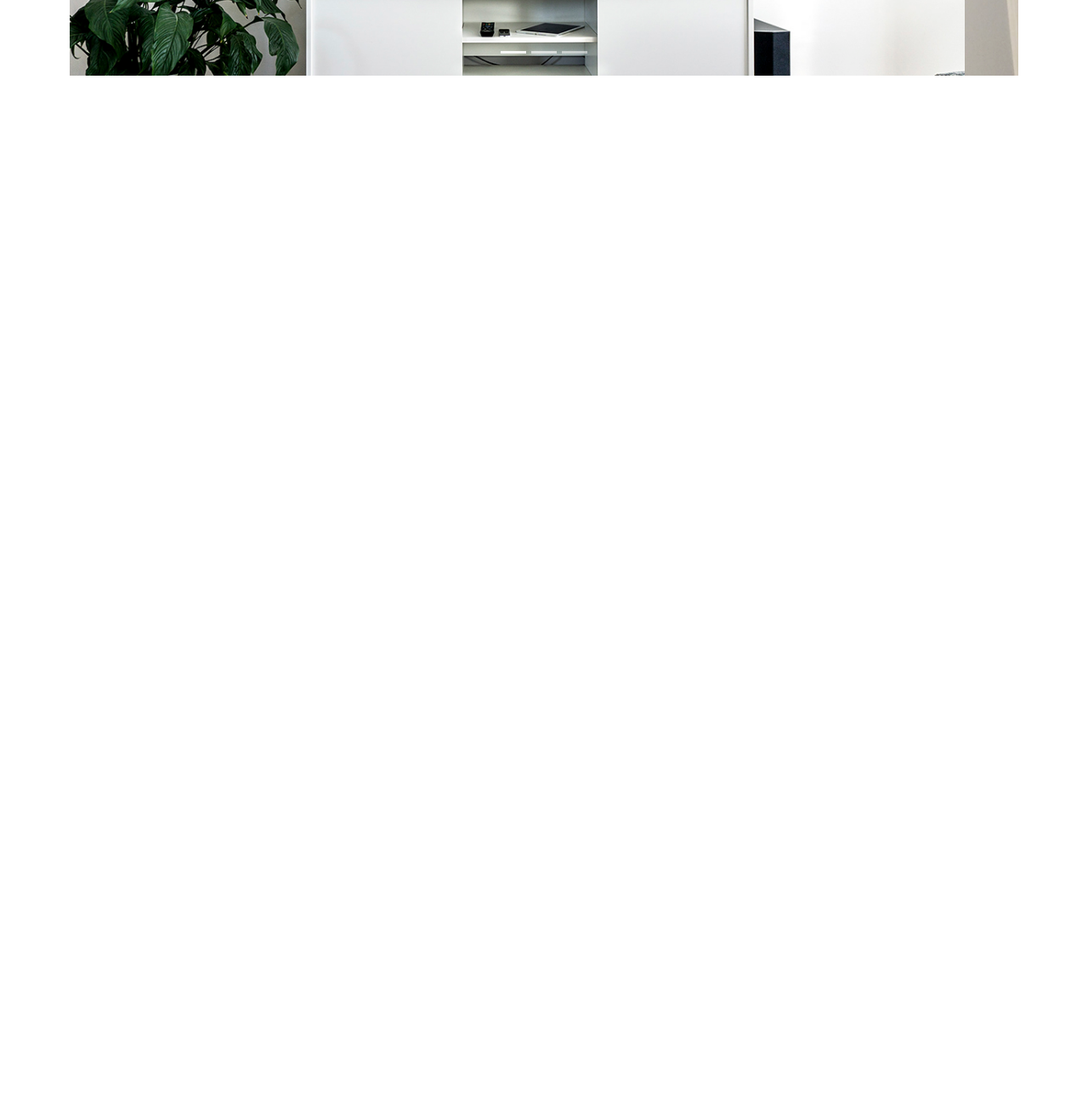
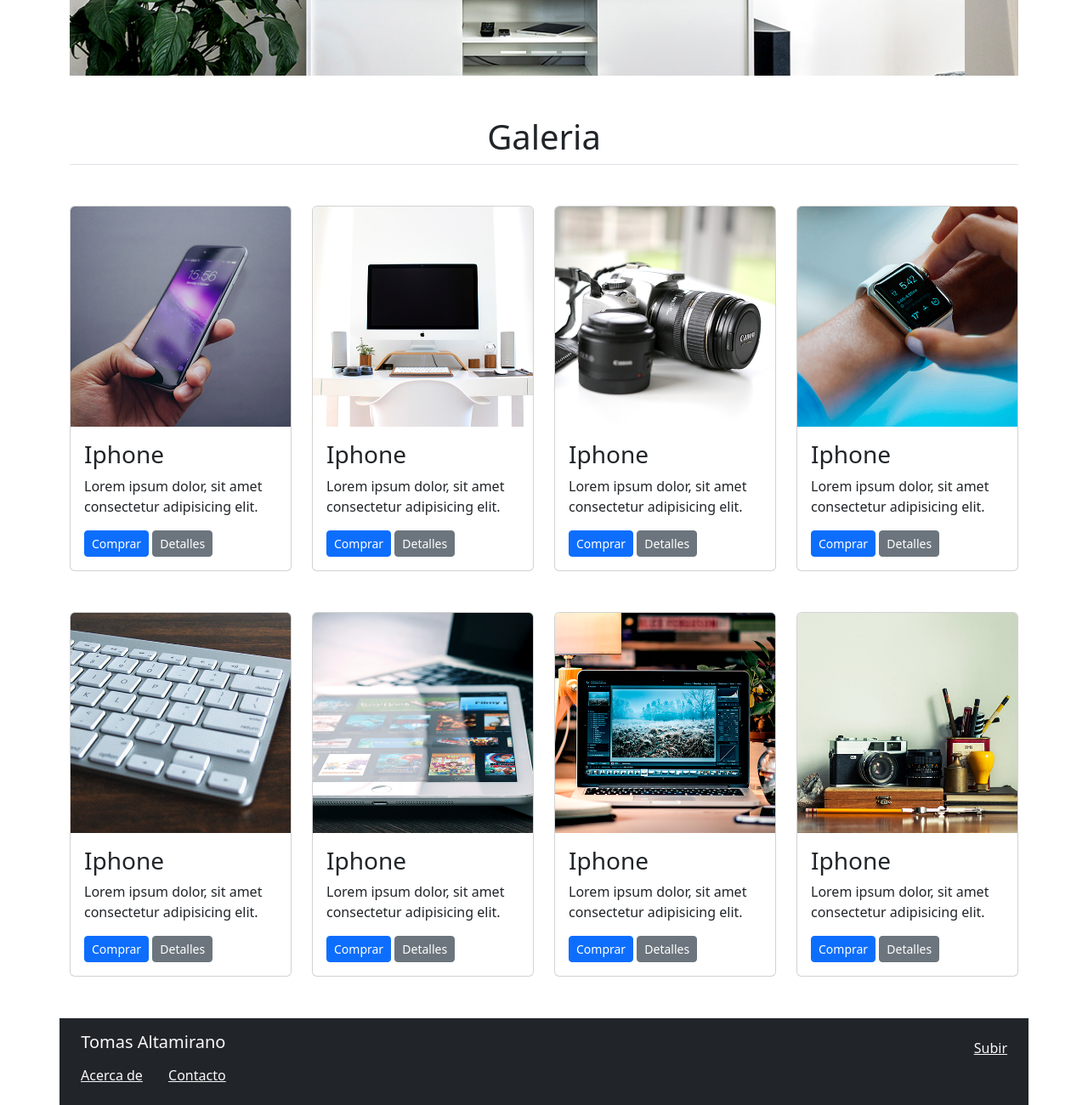
Before and after one commit to tomasaltamirano/ecommerce-bootstrap-practice, a plain HTML site: page index.html in a window 1280 px wide. Shown: the part 355-1655 px from the top of the page at 85% size. Before the commit the page ends 800 px from the top, so only its background shows below. Drawn offline with Linux system fonts and the light colour scheme.

Commit message:
Proyecto finalizado, se añadió diseño responsive para las cards y pie de pagina

```diff
--- a/index.html
+++ b/index.html
@@ -104,7 +104,117 @@
                 </div>
             </div>
         </div>
+        <div class="row py-5">
+            <div class="col">
+                <div class="border-bottom">
+                    <h1 class="text-center">Galeria</h1>
+                </div>
+            </div>
+        </div>
+        <div class="row">
+            <div class="col-12 col-sm-6 col-lg-3 mb-5">
+                <div class="card">
+                    <img src="img/1.jpg" alt="" class="card-img-top">
+                    <div class="card-body">
+                        <h3 class="card-title">Iphone</h3>
+                        <p class="card-text">Lorem ipsum dolor, sit amet consectetur adipisicing elit. </p>
+                        <a href="#" class="btn btn-sm btn-primary">Comprar</a>
+                        <a href="#" class="btn btn-sm btn-secondary">Detalles</a>
+                    </div>
+                </div>
+            </div>
+            <div class="col-12 col-sm-6 col-lg-3 mb-5">
+                <div class="card">
+                    <img src="img/2.jpg" alt="" class="card-img-top">
+                    <div class="card-body">
+                        <h3 class="card-title">Iphone</h3>
+                        <p class="card-text">Lorem ipsum dolor, sit amet consectetur adipisicing elit. </p>
+                        <a href="#" class="btn btn-sm btn-primary">Comprar</a>
+                        <a href="#" class="btn btn-sm btn-secondary">Detalles</a>
+                    </div>
+                </div>
+            </div>
+            <div class="col-12 col-sm-6 col-lg-3 mb-5">
+                <div class="card">
+                    <img src="img/3.jpg" alt="" class="card-img-top">
+                    <div class="card-body">
+                        <h3 class="card-title">Iphone</h3>
+                        <p class="card-text">Lorem ipsum dolor, sit amet consectetur adipisicing elit. </p>
+                        <a href="#" class="btn btn-sm btn-primary">Comprar</a>
+                        <a href="#" class="btn btn-sm btn-secondary">Detalles</a>
+                    </div>
+                </div>
+            </div>
+            <div class="col-12 col-sm-6 col-lg-3 mb-5">
+                <div class="card">
+                    <img src="img/4.jpg" alt="" class="card-img-top">
+                    <div class="card-body">
+                        <h3 class="card-title">Iphone</h3>
+                        <p class="card-text">Lorem ipsum dolor, sit amet consectetur adipisicing elit. </p>
+                        <a href="#" class="btn btn-sm btn-primary">Comprar</a>
+                        <a href="#" class="btn btn-sm btn-secondary">Detalles</a>
+                    </div>
+                </div>
+            </div>
+            <div class="col-12 col-sm-6 col-lg-3 mb-5">
+                <div class="card">
+                    <img src="img/5.jpg" alt="" class="card-img-top">
+                    <div class="card-body">
+                        <h3 class="card-title">Iphone</h3>
+                        <p class="card-text">Lorem ipsum dolor, sit amet consectetur adipisicing elit. </p>
+                        <a href="#" class="btn btn-sm btn-primary">Comprar</a>
+                        <a href="#" class="btn btn-sm btn-secondary">Detalles</a>
+                    </div>
+                </div>
+            </div>
+            <div class="col-12 col-sm-6 col-lg-3 mb-5">
+                <div class="card">
+                    <img src="img/6.jpg" alt="" class="card-img-top">
+                    <div class="card-body">
+                        <h3 class="card-title">Iphone</h3>
+                        <p class="card-text">Lorem ipsum dolor, sit amet consectetur adipisicing elit. </p>
+                        <a href="#" class="btn btn-sm btn-primary">Comprar</a>
+                        <a href="#" class="btn btn-sm btn-secondary">Detalles</a>
+                    </div>
+                </div>
+            </div>
+            <div class="col-12 col-sm-6 col-lg-3 mb-5">
+                <div class="card">
+                    <img src="img/7.jpg" alt="" class="card-img-top">
+                    <div class="card-body">
+                        <h3 class="card-title">Iphone</h3>
+                        <p class="card-text">Lorem ipsum dolor, sit amet consectetur adipisicing elit. </p>
+                        <a href="#" class="btn btn-sm btn-primary">Comprar</a>
+                        <a href="#" class="btn btn-sm btn-secondary">Detalles</a>
+                    </div>
+                </div>
+            </div>
+            <div class="col-12 col-sm-6 col-lg-3 mb-5">
+                <div class="card">
+                    <img src="img/8.jpg" alt="" class="card-img-top">
+                    <div class="card-body">
+                        <h3 class="card-title">Iphone</h3>
+                        <p class="card-text">Lorem ipsum dolor, sit amet consectetur adipisicing elit. </p>
+                        <a href="#" class="btn btn-sm btn-primary">Comprar</a>
+                        <a href="#" class="btn btn-sm btn-secondary">Detalles</a>
+                    </div>
+                </div>
+            </div>
+        </div>
     </main>
+
+    <footer class="container bg-dark text-light">
+        <div class="row border-top py-3 justify-content-between">
+            <div class="col-auto text-center">
+                <h3 class="lead text">Tomas Altamirano</h3>
+                <a href="https://github.com/tomasaltamirano" target="_blank" class="btn btn-link text-light">Acerca de</a>
+                <a href="https://www.linkedin.com/in/tomasaltamirano/" target="_blank" class="btn btn-link text-light">Contacto</a>
+            </div>
+            <div class="col-auto">
+                <a href="#" class="btn btn-link text-light">Subir</a>
+            </div>
+        </div>
+    </footer>
 
     <script src="js/bootstrap.bundle.min.js"></script>
 </body>
```
